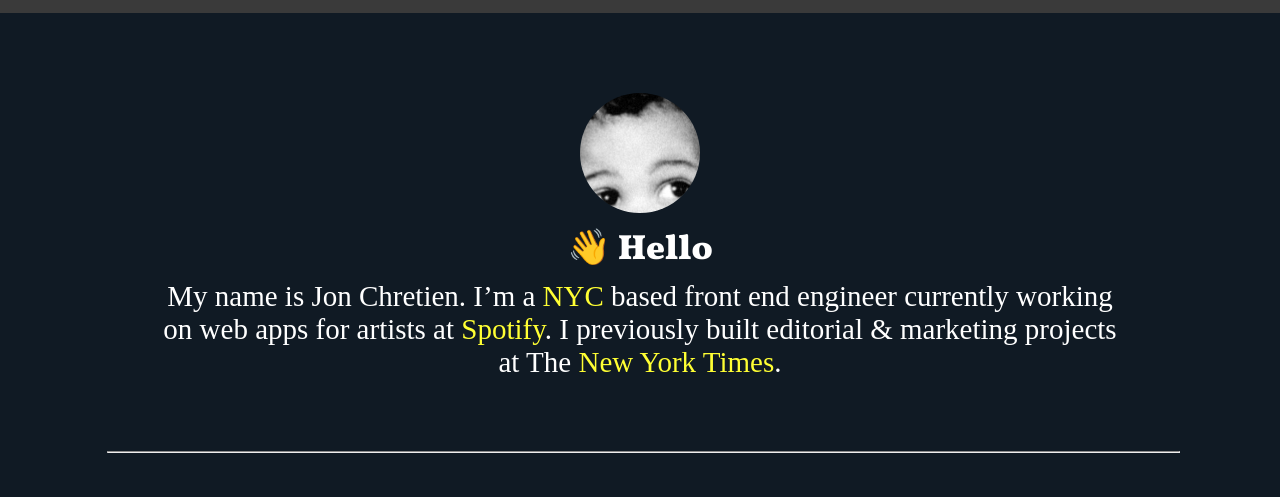
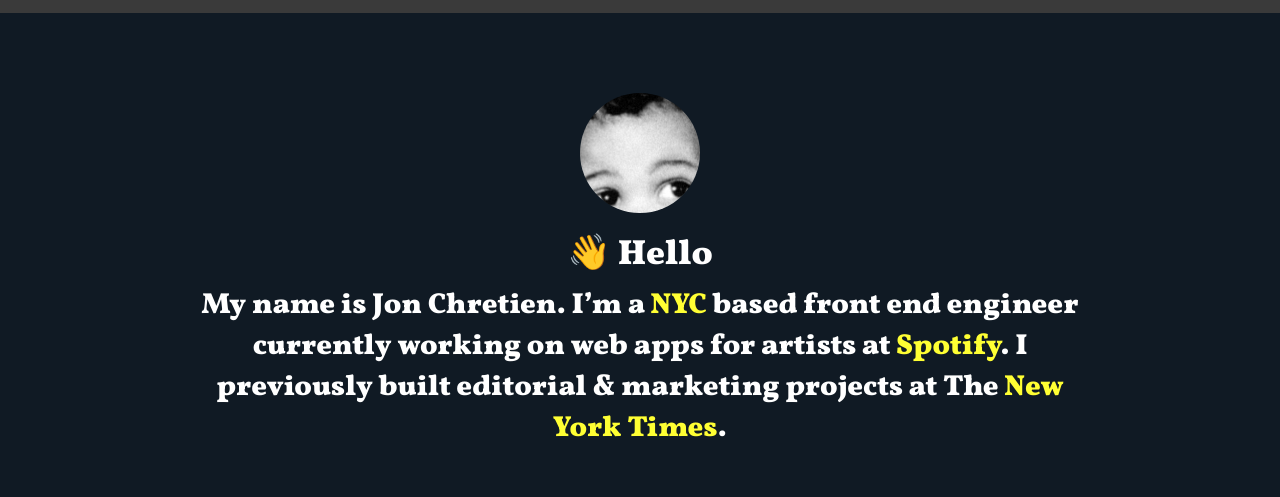
Before and after one commit to Danielmhawes/Jon-Chretien, a plain HTML site: page index.html in a window 1280 px wide. Shown: the top 497 px of the page. Drawn offline with Linux system fonts and the light colour scheme.

Commit message:
commenting

```diff
--- a/css/style.css
+++ b/css/style.css
@@ -1,13 +1,16 @@
-@import url ("https:fonts.googleapis.com/css?family=Vollkorn");
+
 
 
 
 /* Styling the whole body */
 body {
+  font-family: Vollkorn,-apple-system,BlinkMacSystemFont,Georgia,Times New Roman,Times,serif;
+  font-size: 20px;
   margin-left: 0px;
   margin-right: 0px;
   background-color: #101A24;
-  color: white;
+  color: #ccc;
+  font-weight: 400;
   border-top: 13px solid #3a3a3a;
   margin-top: 0px;
 }
@@ -18,7 +21,7 @@ hr {
     margin-top: 3%;
 }
 
-
+/* main container styles */
 .main-container {
   margin-left: 6.250em;
   margin-right: 6.250em;
@@ -36,13 +39,14 @@ hr {
   text-decoration: none;
   color:grey;
 }
-
+/* all class"imgs" */
 .img {
   transition: 0.3s ease;
   width: 100%;
   height: auto;
 }
 
+/* img hover */
 .img:hover {
 opacity: 0.65;
 }
@@ -60,6 +64,7 @@ color:grey;
 text-decoration:grey;
 }
 
+/* all a tags */
 a:active {
   opacity: 0.65;
 }
@@ -77,6 +82,7 @@ a:active {
   padding:10px;
 }
 
+/* all divs in a container 1 */
 .grid-container1 >div {
   text-align: center;
   padding-right: 50px;
@@ -87,7 +93,7 @@ a:active {
   grid-column-start: 1;
   grid-column-end: 6;
 }
-
+/* h1 headings */
 h1 {
   line-height: 1px;
   font-size: 35px;
@@ -100,7 +106,7 @@ h1 {
   font-family: Vollkorn - 400;
   weight:400px;
 }
-
+/* grid .grid-container2 styles */
 .gridcontainer2{
   display:grid;
   /* Creating columns */
@@ -116,7 +122,7 @@ h1 {
 .gridcontainer2 >div {
   font-size: 20px;
 }
-
+/* headings */
 .headings {
   margin-top: 50px;
   font-family: Vollkorn;
@@ -160,6 +166,7 @@ h2 {
 .item-14 {
   grid-row-start: 4;
 }
+/* grid-container 4 styles */
 .gridcontainer4{
   display:grid;
   /* Creating columns */
@@ -174,7 +181,7 @@ h2 {
 .gridcontainer4 >div {
   font-size: 34px;
 }
-
+ /* subheadings for  grid3 */
 .grid3subheadings {
   text-align: center;
   line-height: 1px;
@@ -212,6 +219,7 @@ h2 {
 
 }
 
+/* all footerlinks */
 .footerlinks {
   text-align: left;
   text-decoration: none;
```
Also changed, not shown: index.html (+13 -3 lines), 1 other file.
